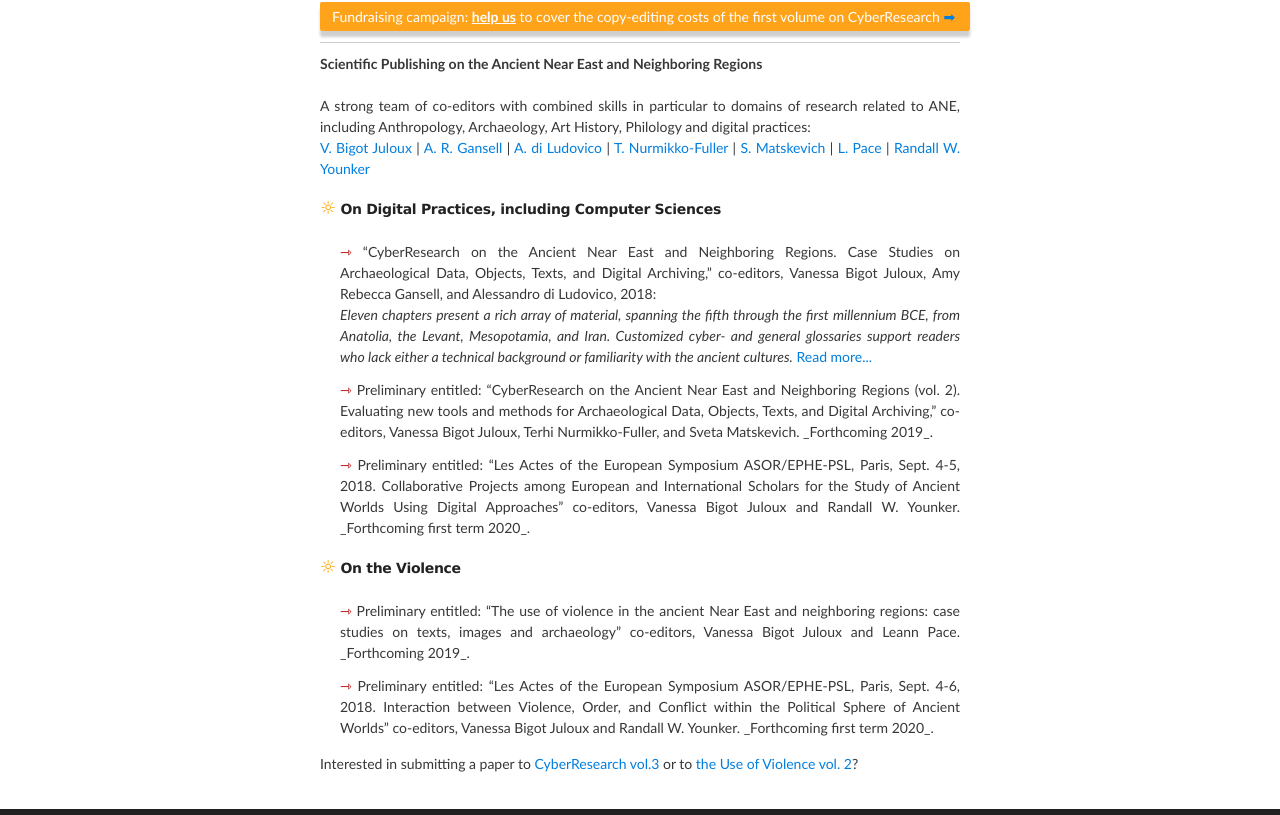
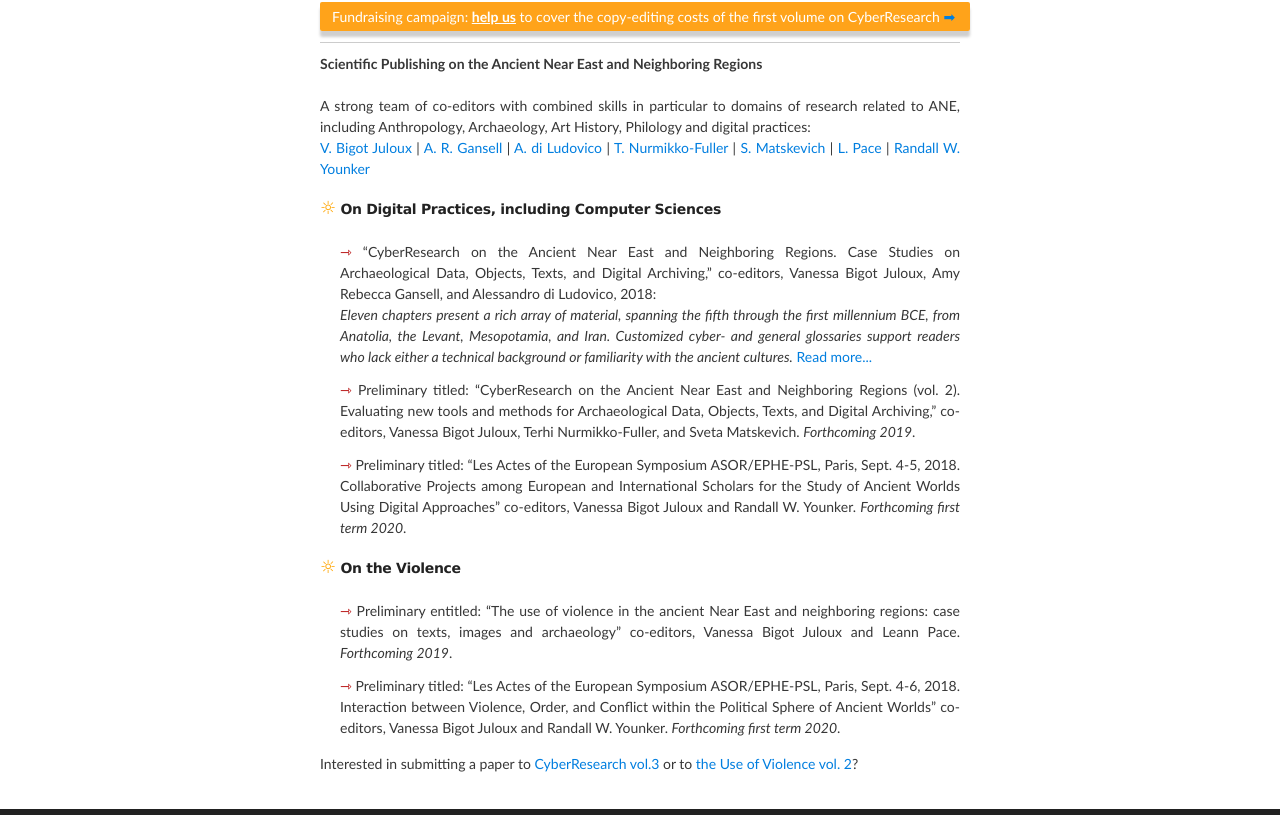
Before and after one commit to vbigot-juloux/ane-research-humanities, a Jekyll site: the page built from index.md, in a window 1280 px wide, cut to the strip 202-1017 px from the top of the page. Built offline with Jekyll 4.4.1, drawn with Linux system fonts in a browser that asks for light colours; the repository's description, which GitHub fills in, is left out.

Commit message:
Update index.md

```diff
--- a/index.md
+++ b/index.md
@@ -20,10 +20,10 @@ A strong team of co-editors with combined skills in particular to domains of res
 technical background or familiarity with the ancient cultures.</em> <a href="docs/CyberResearch-vol1.html">Read more...</a>
        </li>
 
-<li style="padding-top: 12px; text-align: justify; text-justify: inter-word;"><span style="color:#b30000; font-size: 14px">&#8702;</span> Preliminary entitled: “CyberResearch on the Ancient Near East and Neighboring Regions (vol. 2). Evaluating new tools and methods for Archaeological Data, Objects, Texts, and Digital Archiving,” co-editors, Vanessa Bigot Juloux, Terhi Nurmikko-Fuller, and Sveta Matskevich. _Forthcoming 2019_.
+<li style="padding-top: 12px; text-align: justify; text-justify: inter-word;"><span style="color:#b30000; font-size: 14px">&#8702;</span> Preliminary titled: “CyberResearch on the Ancient Near East and Neighboring Regions (vol. 2). Evaluating new tools and methods for Archaeological Data, Objects, Texts, and Digital Archiving,” co-editors, Vanessa Bigot Juloux, Terhi Nurmikko-Fuller, and Sveta Matskevich. <em>Forthcoming 2019</em>.
 </li>
 
-<li style="padding-top: 12px; text-align: justify; text-justify: inter-word;"><span style="color:#b30000; font-size: 14px">&#8702;</span> Preliminary entitled: “Les Actes of the European Symposium ASOR/EPHE-PSL, Paris, Sept. 4-5, 2018. Collaborative Projects among European and International Scholars for the Study of Ancient Worlds Using Digital Approaches” co-editors, Vanessa Bigot Juloux and Randall W. Younker. _Forthcoming first term 2020_.
+<li style="padding-top: 12px; text-align: justify; text-justify: inter-word;"><span style="color:#b30000; font-size: 14px">&#8702;</span> Preliminary titled: “Les Actes of the European Symposium ASOR/EPHE-PSL, Paris, Sept. 4-5, 2018. Collaborative Projects among European and International Scholars for the Study of Ancient Worlds Using Digital Approaches” co-editors, Vanessa Bigot Juloux and Randall W. Younker. <em>Forthcoming first term 2020</em>.
 </li>
 
 </ul>
@@ -32,9 +32,9 @@ technical background or familiarity with the ancient cultures.</em> <a href="doc
 <h2> <span style="color:orange; font-size: 18px">&#9788;</span> On the Violence</h2>
 
 <ul style="list-style-type: none;">
- <li style="text-align: justify; text-justify: inter-word;"><span style="color:#b30000; font-size: 14px">&#8702;</span> Preliminary entitled: “The use of violence in the ancient Near East and neighboring regions: case studies on texts, images and archaeology” co-editors, Vanessa Bigot Juloux and Leann Pace. _Forthcoming 2019_.</li>
+ <li style="text-align: justify; text-justify: inter-word;"><span style="color:#b30000; font-size: 14px">&#8702;</span> Preliminary entitled: “The use of violence in the ancient Near East and neighboring regions: case studies on texts, images and archaeology” co-editors, Vanessa Bigot Juloux and Leann Pace. <em>Forthcoming 2019</em>.</li>
 
-<li style="padding-top: 12px; text-align: justify; text-justify: inter-word;"><span style="color:#b30000; font-size: 14px">&#8702;</span> Preliminary entitled: “Les Actes of the European Symposium ASOR/EPHE-PSL, Paris, Sept. 4-6, 2018. Interaction between Violence, Order, and Conflict within the Political Sphere of Ancient Worlds” co-editors, Vanessa Bigot Juloux and Randall W. Younker. _Forthcoming first term 2020_.
+<li style="padding-top: 12px; text-align: justify; text-justify: inter-word;"><span style="color:#b30000; font-size: 14px">&#8702;</span> Preliminary titled: “Les Actes of the European Symposium ASOR/EPHE-PSL, Paris, Sept. 4-6, 2018. Interaction between Violence, Order, and Conflict within the Political Sphere of Ancient Worlds” co-editors, Vanessa Bigot Juloux and Randall W. Younker. <em>Forthcoming first term 2020</em>.
 </li>
 
 </ul>
```
